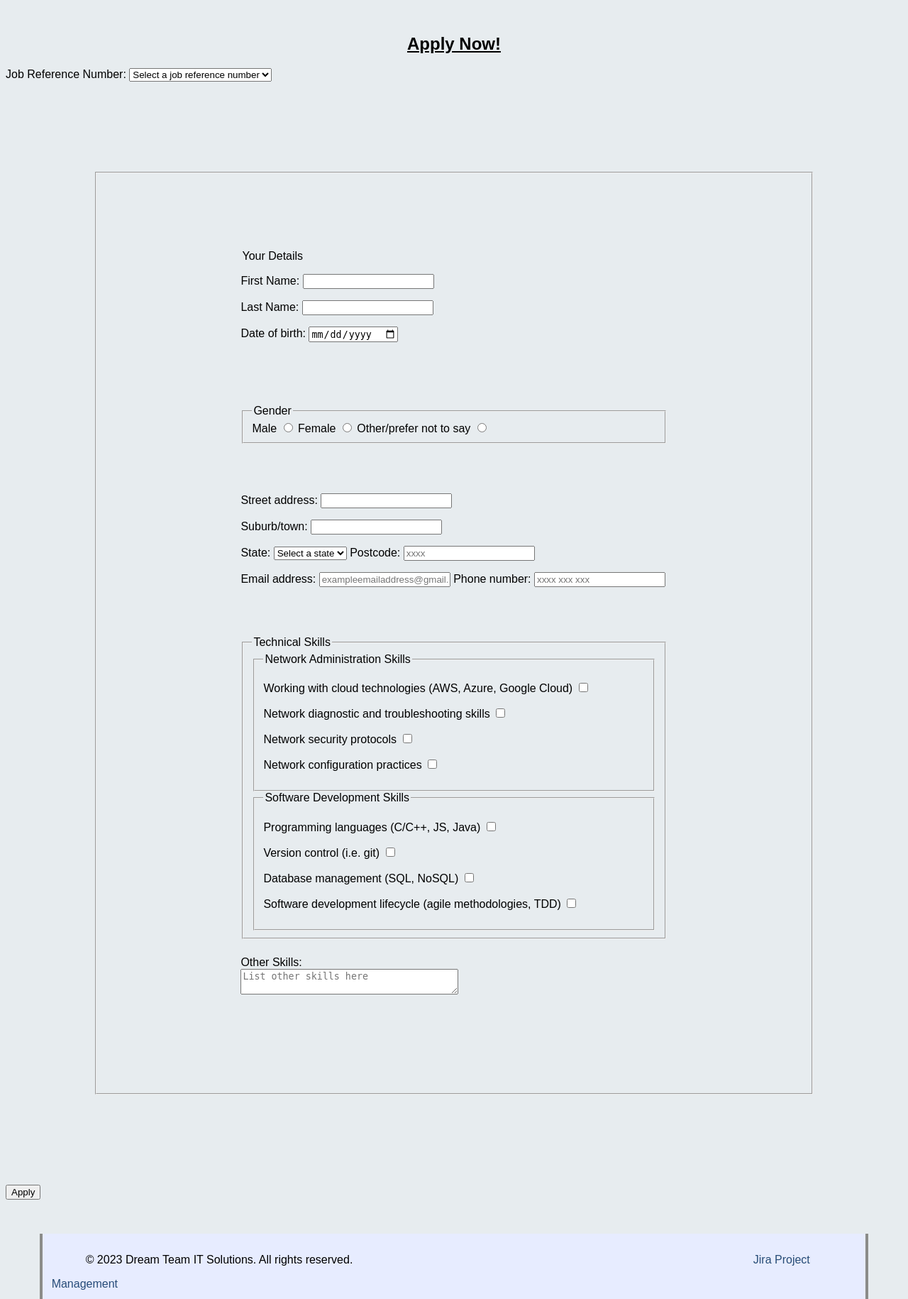
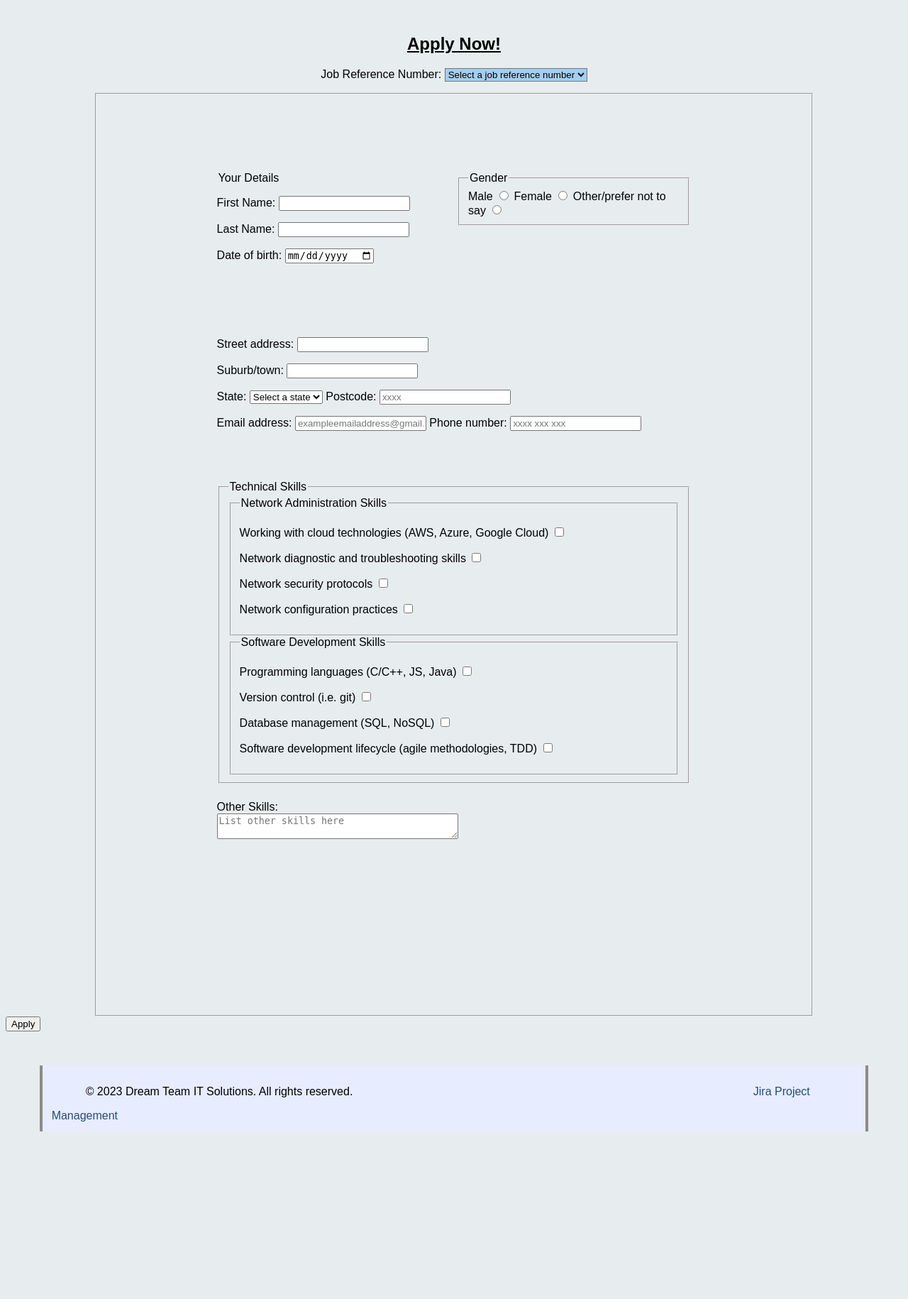
Before and after one commit to Remy-Amor/dream_team_COS10026_project, a PHP site: page /apply.html in a window 1280 px wide. Shown: the part 163-1993 px from the top of the page at 71% size. After the commit the page ends 1757 px from the top, so only its background shows below. Run offline with PHP 8.4, Linux system fonts and the light colour scheme; some web fonts are replaced.

Commit message:
changed grid and started to style text

```diff
--- a/project1/apply.html
+++ b/project1/apply.html
@@ -30,7 +30,7 @@
           <h2 id="apply_header">Apply Now!</h2>
           <!-- Application form, regex pattern validation included in each form field -->
           <form action="https://mercury.swin.edu.au/it000000/formtest.php" method="post" id="apply_form">
-               <!-- below is grid div -->
+                         <p id="job_ref_field">
                               <label for="job_ref">Job Reference Number:</label>
                               <select name="job_ref" id="job_ref" required>
                                    <!-- Change sample1 and sample2 to the actual job reference numbers -->
@@ -38,8 +38,10 @@
                                    <option value="sample1">sample1</option>
                                    <option value="sample2">sample2</option>
                               </select>
+                         </p>
                <!-- fieldset for details -->
                <fieldset id="apply_form_fieldset">
+                    <!-- below is grid div -->
                     <div class="form_grid">
                     <div class="name_and_dob">
                          <legend>Your Details</legend>
--- a/project1/styles/styles.css
+++ b/project1/styles/styles.css
@@ -114,7 +114,8 @@ footer a:hover {
 }
 
 #apply_form_fieldset {
-     margin: 10%;
+     margin-left: 10%;
+     margin-right: 10%;
      padding: 0;
 }
 
@@ -123,44 +124,56 @@ footer a:hover {
      height: 10%;
 }
 
+#job_ref_field {
+     text-align: center;
+}
 
+#job_ref {
+     background-color: #A3CEF1;
+}
+
+#job_ref:hover {
+     border: 2px solid #274C77;
+}
+
+/* Grid styling for apply.html */
 .form_grid {
      display: grid;
-     grid-template-columns: repeat(5, 1fr);
+     grid-template-columns: repeat(6, 1fr);
      grid-template-rows: repeat(12, 1fr);
      gap: 8px;
  }
 
  .name_and_dob {
-     grid-column: span 3 / span 3;
+     grid-column: span 2 / span 2;
      grid-row: span 2 / span 2;
      grid-column-start: 2;
      grid-row-start: 2;
  }
 
  .gender {
-     grid-column: span 3 / span 3;
+     grid-column: span 2 / span 2;
+     grid-column-start: 4;
+     grid-row-start: 2;
+ }
+
+ .address_and_contact {
+     grid-column: span 4 / span 4;
+     grid-row: span 2 / span 2;
      grid-column-start: 2;
      grid-row-start: 4;
  }
 
- .address_and_contact {
-     grid-column: span 3 / span 3;
-     grid-row: span 2 / span 2;
-     grid-column-start: 2;
-     grid-row-start: 5;
- }
-
  .apply_skills {
-     grid-column: span 3 / span 3;
+     grid-column: span 4 / span 4;
      grid-row: span 4 / span 4;
      grid-column-start: 2;
-     grid-row-start: 7;
+     grid-row-start: 6;
  }
 
  .apply_other_skills {
-     grid-column: span 3 / span 3;
+     grid-column: span 4 / span 4;
      grid-row: span 2 / span 2;
      grid-column-start: 2;
-     grid-row-start: 11;
+     grid-row-start: 10;
  }
```
Lines whose indentation alone changed are shown as unchanged.
